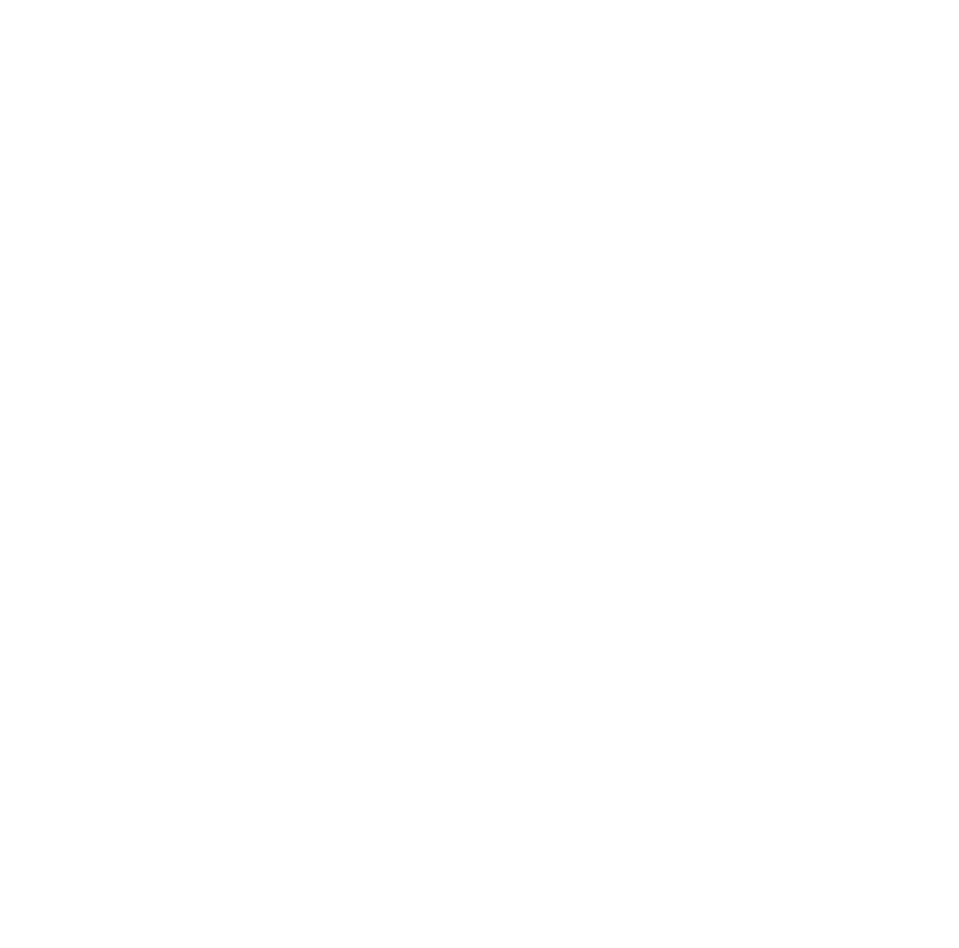
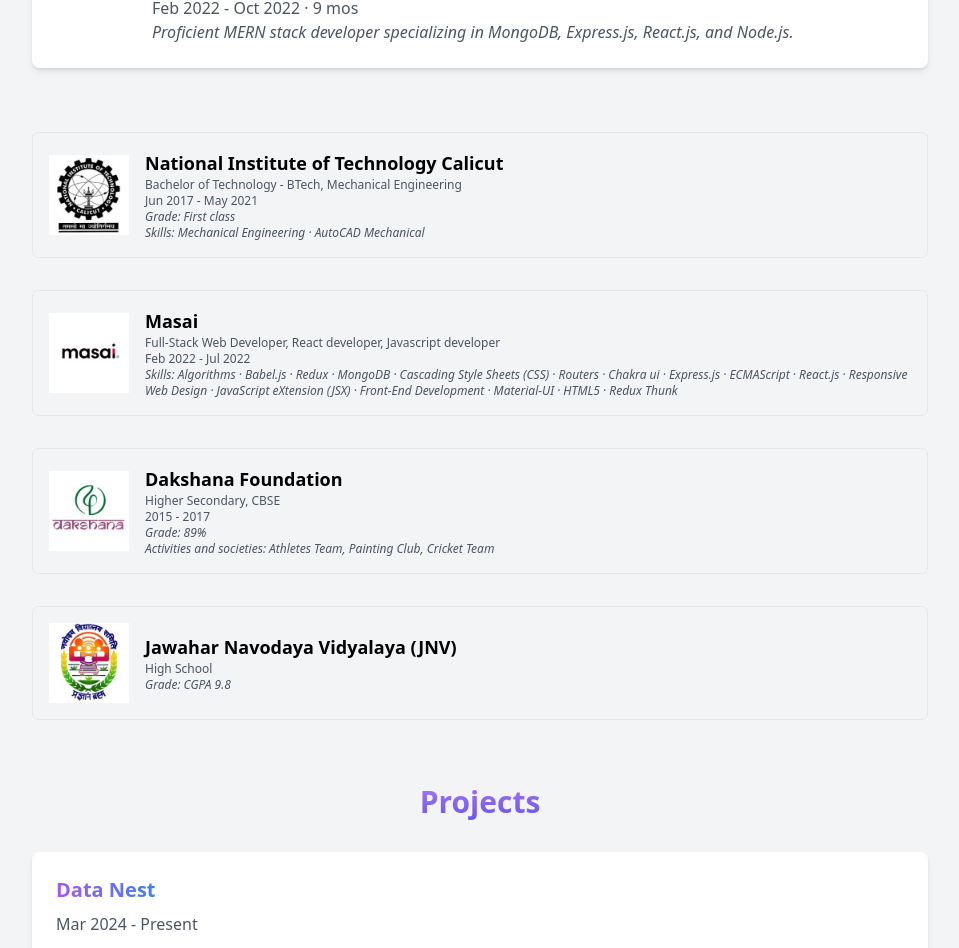
Before and after one commit to rajendranali/portfolioupdate, a React (Create React App) app: page / in a window 1280 px wide. Shown: the part 1672-2620 px from the top of the page, without its empty margins (160-1119 px from the left). Before the commit the page ends 1316 px from the top, so only its background shows below. Built offline with nearby package versions, Linux system fonts and the light colour scheme.

Commit message:
chanages

```diff
--- a/src/components/About.jsx
+++ b/src/components/About.jsx
@@ -6,6 +6,7 @@ import Experience from "../Experience/Experience";
 import { Link } from "react-router-dom";
 import Skill from "../Experience/Skill";
 import { FaPhone, FaEnvelope } from "react-icons/fa";
+import Projects from "./Projects/Projects";
 
 const About = () => {
   const resumeLink = "https://drive.google.com/file/d/1PjUCRrgd7jIqtg3vI9t3cNxJ2vkkn5yC/view?usp=sharing";
@@ -60,6 +61,9 @@ const About = () => {
           </div>
         </div>
       </div>
+      <Experience/>
+      <Education/>
+      <Projects/>
     </motion.div>
   );
 };
```
